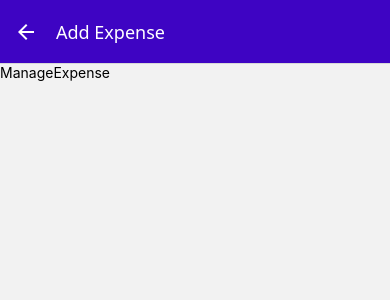
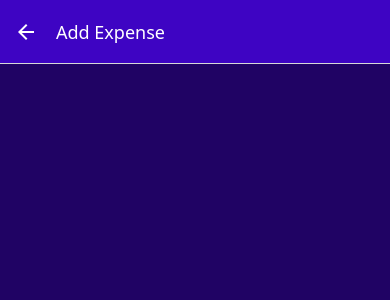
Before and after one commit to moshnogorskaia/expenses-tracker, a React Native app: screen /ManageExpense in a window 390 px wide. Shown: the top 300 px of the page. Built offline with nearby package versions, Linux system fonts and the light colour scheme.

Commit message:
Style Delete expense

```diff
--- a/screens/ManageExpense.js
+++ b/screens/ManageExpense.js
@@ -1,5 +1,7 @@
-import { Text, StyleSheet } from "react-native";
+import { Text, StyleSheet, View } from "react-native";
 import { useLayoutEffect } from "react";
+import IconButton from "../components/ui/IconButton";
+import { GlobalStyles } from "../constants/styles";
 
 function ManageExpense({ route, navigation }) {
 	const editedExpenseId = route.params?.expenseId;
@@ -11,9 +13,37 @@
 		});
 	}, [isEditing, navigation]);
 
-	return <Text>ManageExpense</Text>;
+	const deleteExpenseHandler = () => {};
+
+	return (
+		<View style={styles.container}>
+			{isEditing && (
+				<View style={styles.deleteContainer}>
+					<IconButton
+						icon="trash"
+						color={GlobalStyles.colors.error500}
+						size={36}
+						onPress={deleteExpenseHandler}
+					/>
+				</View>
+			)}
+		</View>
+	);
 }
 
 export default ManageExpense;
 
-const styles = StyleSheet.create({});
+const styles = StyleSheet.create({
+	container: {
+		flex: 1,
+		padding: 24,
+		backgroundColor: GlobalStyles.colors.primary800,
+	},
+	deleteContainer: {
+		marginTop: 16,
+		paddingTop: 8,
+		borderTopWidth: 2,
+		borderTopColor: GlobalStyles.colors.primary200,
+		alignItems: "center",
+	},
+});
```
